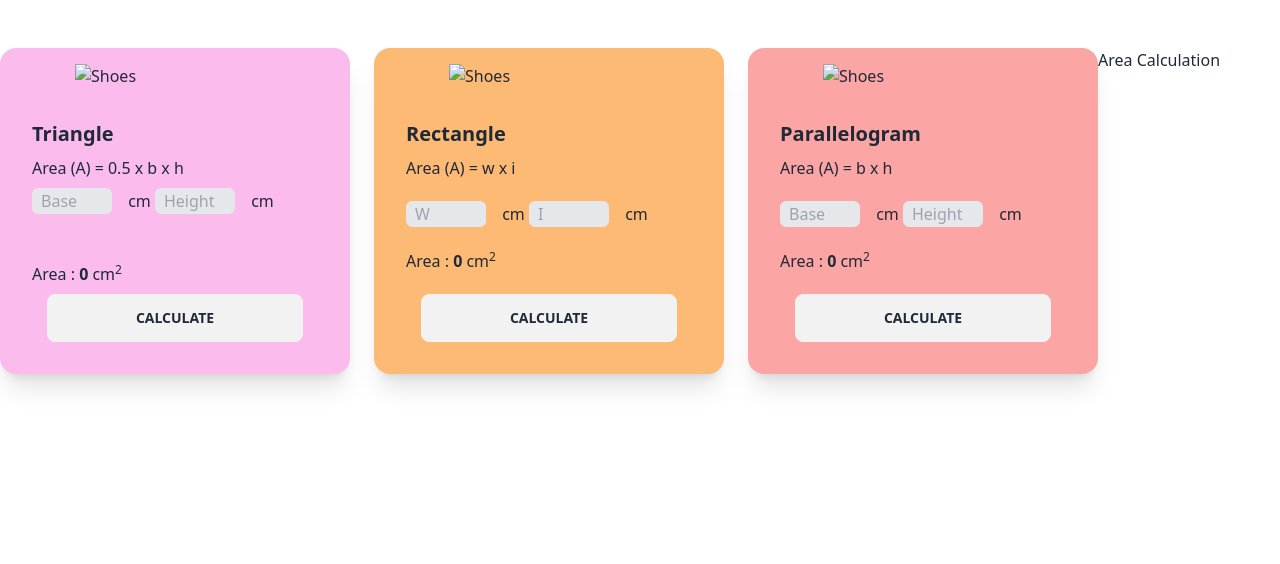
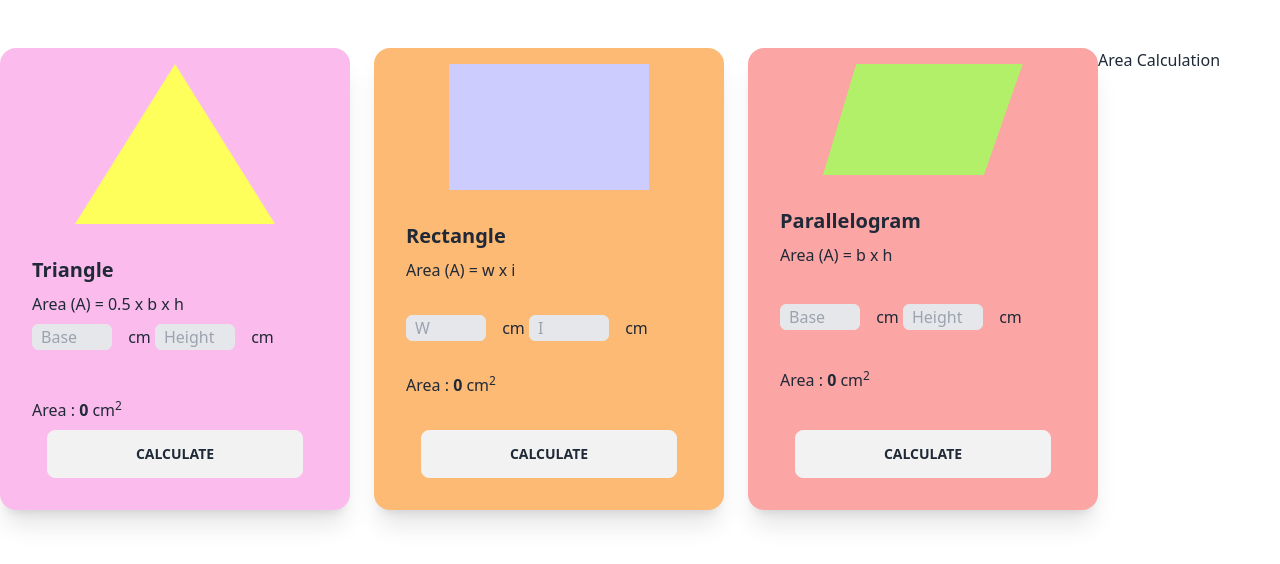
Before and after one commit to DEVSHARI/geometry-genius, a plain HTML site: page index.html in a window 1280 px wide. Drawn offline with nearby package versions, Linux system fonts and the light colour scheme; the site is published under a folder, as on GitHub Pages, so addresses that start at the root find nothing.

Commit message:
image update

```diff
--- a/index.html
+++ b/index.html
@@ -21,7 +21,7 @@
             <div class="grid grid-cols-1 md:grid-cols-2 lg:grid-cols-3 gap-6">
                 <!-- first card -->
                 <div class="card w-[350px] bg-[#FBBCED] shadow-xl pt-4" >
-                    <figure><img class="w-[200px]" src="/images/triangle.png" alt="Shoes" /></figure>
+                    <figure><img class="w-[200px]" src="./images/triangle.png" alt="Shoes" /></figure>
                     <div class="card-body">
                       <h2 class="card-title">Triangle</h2>
                       <p>Area (A) = 0.5 x b x h</p>
@@ -39,7 +39,7 @@
                   </div>
                   <!-- second card -->
                 <div class="card w-[350px] bg-orange-300 shadow-xl pt-4">
-                    <figure><img class="w-[200px]" src="/images/rectangle.png" alt="Shoes" /></figure>
+                    <figure><img class="w-[200px]" src="./images/rectangle.png" alt="Shoes" /></figure>
                     <div class="card-body">
                       <h2 class="card-title">Rectangle</h2>
                       <p>Area (A) = w x i</p>
@@ -57,7 +57,7 @@
                   </div>
                   <!-- third card -->
                 <div class="card w-[350px] bg-red-300 shadow-xl pt-4">
-                    <figure><img class="w-[200px]" src="/images/parallelogram.png" alt="Shoes" /></figure>
+                    <figure><img class="w-[200px]" src="./images/parallelogram.png" alt="Shoes" /></figure>
                     <div class="card-body">
                       <h2 class="card-title">Parallelogram</h2>
                       <p>Area (A) = b x h</p>
--- a/js/geometry.js
+++ b/js/geometry.js
@@ -12,10 +12,6 @@
 
         triangleHeight.value = '';
 
-        if(triangleBaseInputValue != 'Number'){
-            alert('Please input number')
-            return;
-        }
 
         const total = 0.5 * triangleBaseInputValue * triangleHeightInputValue;
 
```
